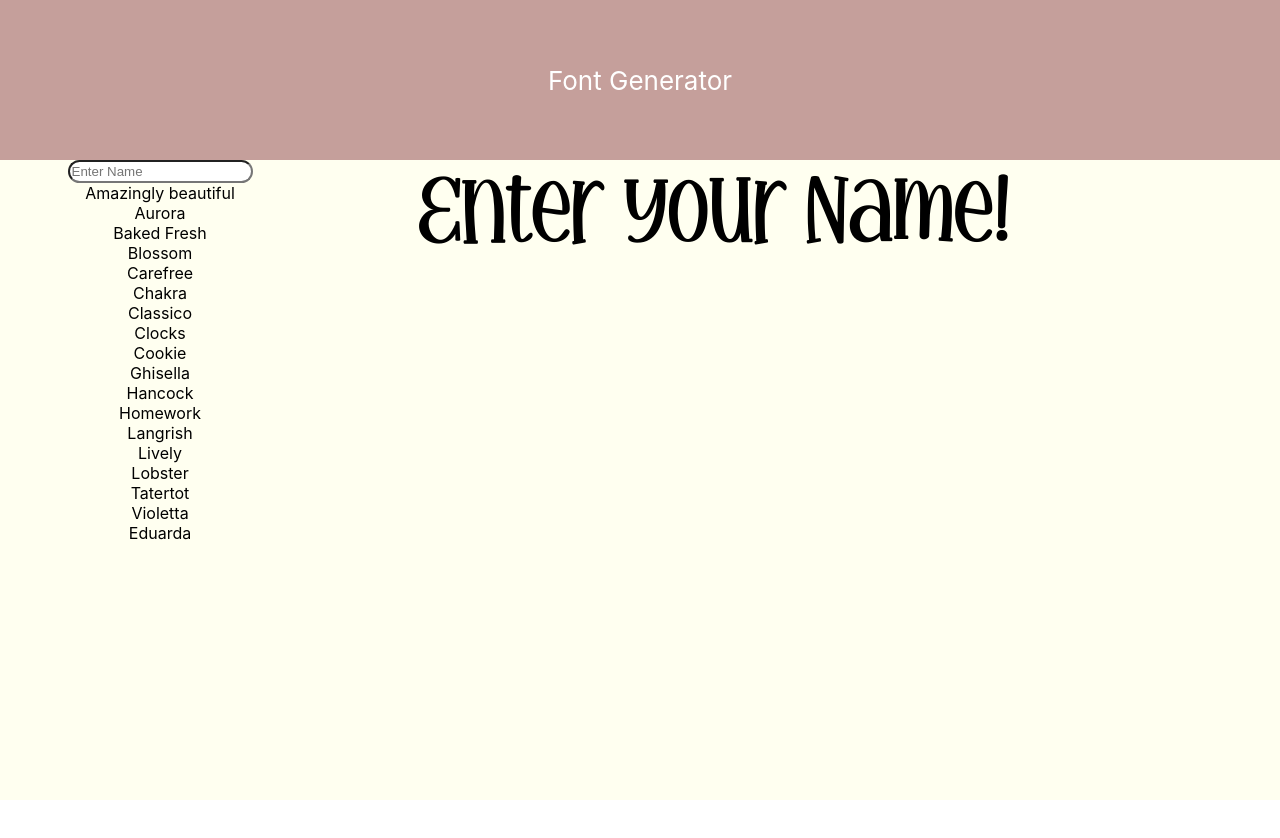
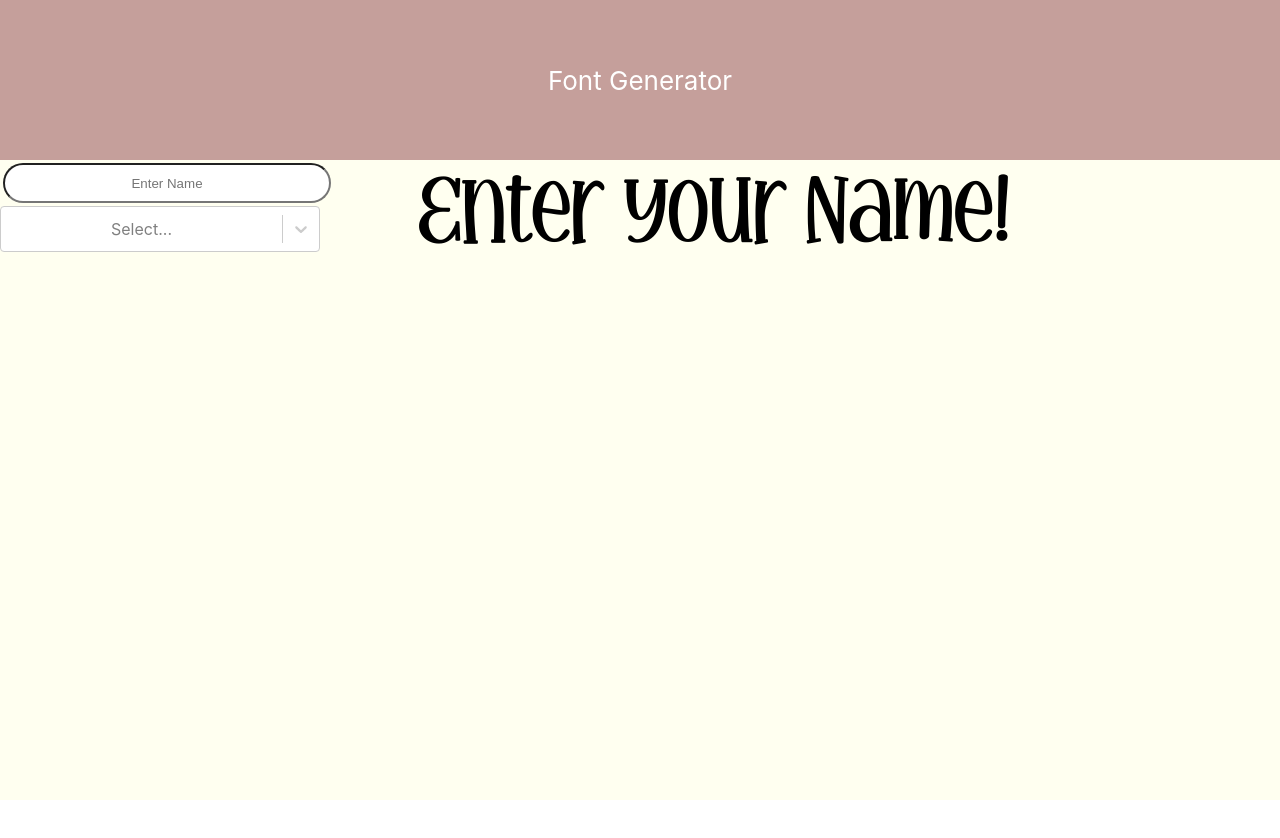
Before and after one commit to NickNocc/Font_exampler, a React (Create React App) app in the folder font-generator/: page / in a window 1280 px wide. Shown: the top 838 px of the page. Built offline with nearby package versions, Linux system fonts and the light colour scheme.

Commit message:
Changed select functionality

```diff
--- a/font-generator/package.json
+++ b/font-generator/package.json
@@ -11,6 +11,7 @@
     "react": "^18.2.0",
     "react-dom": "^18.2.0",
     "react-scripts": "^2.1.3",
+    "react-select": "^5.4.0",
     "web-vitals": "^2.1.4"
   },
   "scripts": {
--- a/font-generator/src/components/Generator.css
+++ b/font-generator/src/components/Generator.css
@@ -31,6 +31,14 @@ input {
   /* background: linear-gradient(21deg, #10abff, #1beabd); */
   border-radius: 9999em;
   padding: 2px;
+  margin: 3px;
   display: inline-block;
+  width: 100%;
+  height: 4vh;
+  text-align: center;
+}
 
+.css-1s2u09g-control {
+  margin: 3px;
+  margin-left: 14px;
 }
--- a/font-generator/src/components/generator.js
+++ b/font-generator/src/components/generator.js
@@ -1,4 +1,5 @@
 import React, { useState } from "react";
+import Select from "react-select";
 import "./Generator.css";
 
 export const Generator = () => {
@@ -6,74 +7,110 @@ export const Generator = () => {
     {
       fontName: "Amazingly beautiful",
       fontClass: "font-face-Amazingly",
+      value: "Amazingly beautiful",
+      label: "Amazingly Beautiful",
     },
     {
       fontName: "Aurora",
       fontClass: "font-face-Aurora",
+      value: "Aurora",
+      label: "Aurora",
     },
     {
       fontName: "Baked Fresh",
       fontClass: "font-face-bakery",
+      value: "Baked Fresh",
+      label: "Baked Fresh",
     },
     {
       fontName: "Blossom",
       fontClass: "font-face-blossom",
+      value: "Blossom",
+      label: "Blossom",
     },
     {
       fontName: "Carefree",
       fontClass: "font-face-Carefree",
+      value: "Carefree",
+      label: "Carefree",
     },
     {
       fontName: "Chakra",
       fontClass: "font-face-Chakra",
+      value: "Chakra",
+      label: "Chakra",
     },
     {
       fontName: "Classico",
       fontClass: "font-face-Classico",
+      value: "Classico",
+      label: "Classico",
     },
     {
       fontName: "Clocks",
       fontClass: "font-face-Clocks",
+      value: "Clocks",
+      label: "Clocks",
     },
     {
       fontName: "Cookie",
       fontClass: "font-face-Cookie",
+      value: "Cookie",
+      label: "Cookie",
+    },
+    {
+      fontName: "Eduarda",
+      fontClass: "font-face-Eduarda",
+      value: "Eduarda",
+      label: "Eduarda",
     },
     {
       fontName: "Ghisella",
       fontClass: "font-face-Ghisella",
+      value: "Ghisella",
+      label: "Ghisella",
     },
     {
       fontName: "Hancock",
       fontClass: "font-face-Hancock",
+      value: "Hancock",
+      label: "Hancock",
     },
     {
       fontName: "Homework",
       fontClass: "font-face-Homework",
+      value: "Homework",
+      label: "Homework",
     },
     {
       fontName: "Langrish",
       fontClass: "font-face-Langrish",
+      value: "Langrish",
+      label: "Langrish",
     },
     {
       fontName: "Lively",
       fontClass: "font-face-Lively",
+      value: "Lively",
+      label: "Lively",
     },
     {
       fontName: "Lobster",
       fontClass: "font-face-Lobster",
+      value: "Lobster",
+      label: "Lobster",
     },
     {
       fontName: "Tatertot",
       fontClass: "font-face-Tatertot",
+      value: "Tatertot",
+      label: "Tatertot",
     },
     {
       fontName: "Violetta",
       fontClass: "font-face-Violetta",
-    },
-    {
-      fontName: "Eduarda",
-      fontClass: "font-face-Eduarda",
+      value: "Violetta",
+      label: "Violetta",
     },
   ];
 
@@ -82,9 +119,16 @@ export const Generator = () => {
   const [cF, setCf] = useState(currentFont[0]);
 
   const handleFontChange = (event) => {
-    let test = event.target
-    console.log("event target: ", test);
-    setCf(currentFont[event.target.value]);
+    let selectedFont = event.fontName;
+    let fontIndex;
+    let changeFont = currentFont.filter((font, i) => {
+      if (font.fontName === selectedFont) {
+        console.log(i);
+        fontIndex = i;
+        return;
+      }
+    });
+    setCf(currentFont[fontIndex]);
   };
 
   const handleNameChange = (event) => {
@@ -102,26 +146,7 @@ export const Generator = () => {
             onChange={handleNameChange}
           />
         </span>
-        {/* <select
-          className={"font-select"}
-          value={cF.fontName}
-          onChange={handleFontChange}
-        >
-          {currentFont
-            ? currentFont.map((font, i) => (
-                <option value={i} key={i}>
-                  {font.fontName}
-                </option>
-              ))
-            : null}
-        </select> */}
-        {currentFont
-          ? currentFont.map((font, i) => (
-              <span onClick={handleFontChange} key={i} value={i}>
-                <div value={i} >{font.fontName}</div>
-              </span>
-            ))
-          : null}
+        <Select options={currentFont} onChange={handleFontChange}></Select>
       </div>
       <div className="split-right">
         <div className={cF.fontClass + " nameOutput"}>{nameOutput}</div>
```
Also changed, not shown: 1 other file (tests, documents, lock files or other folders).
